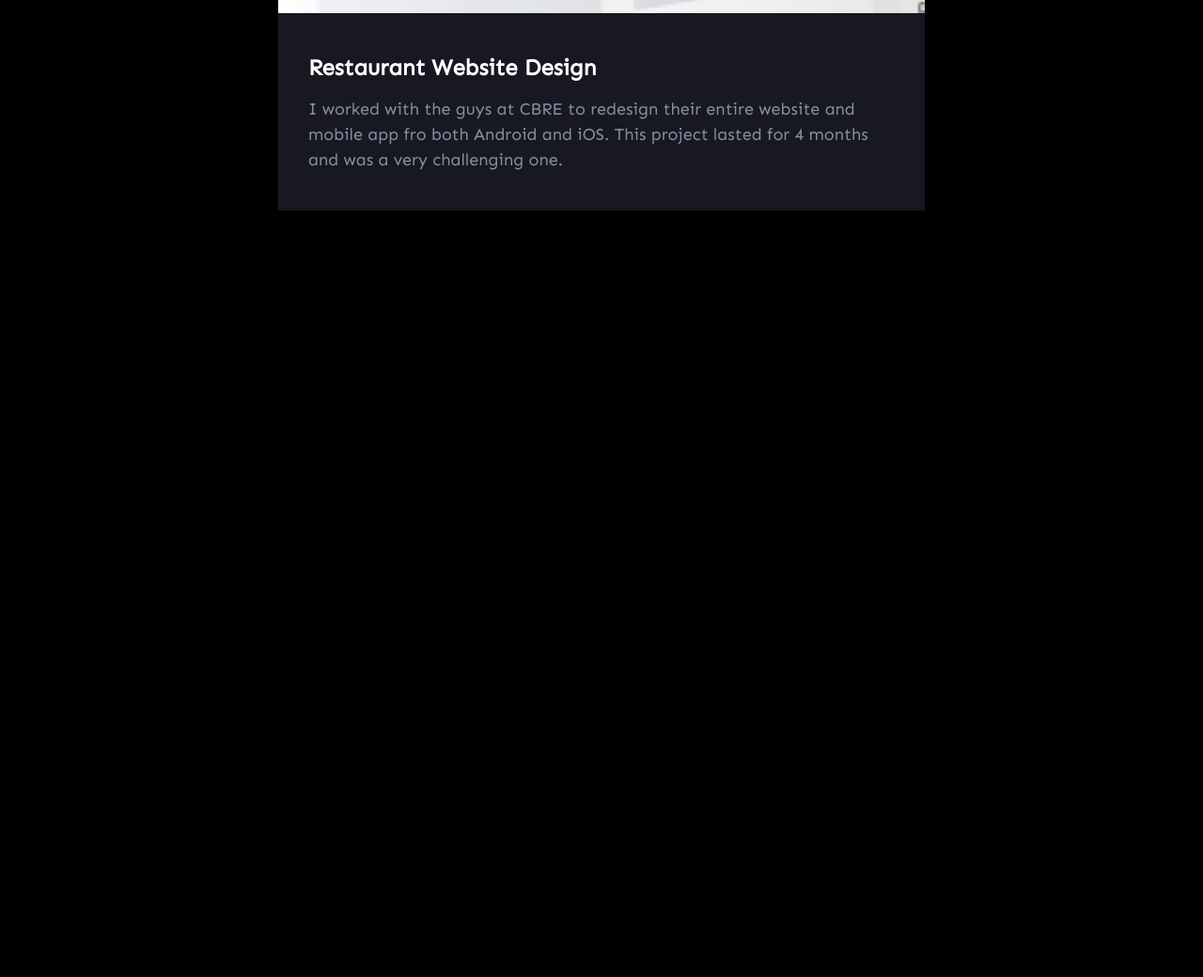
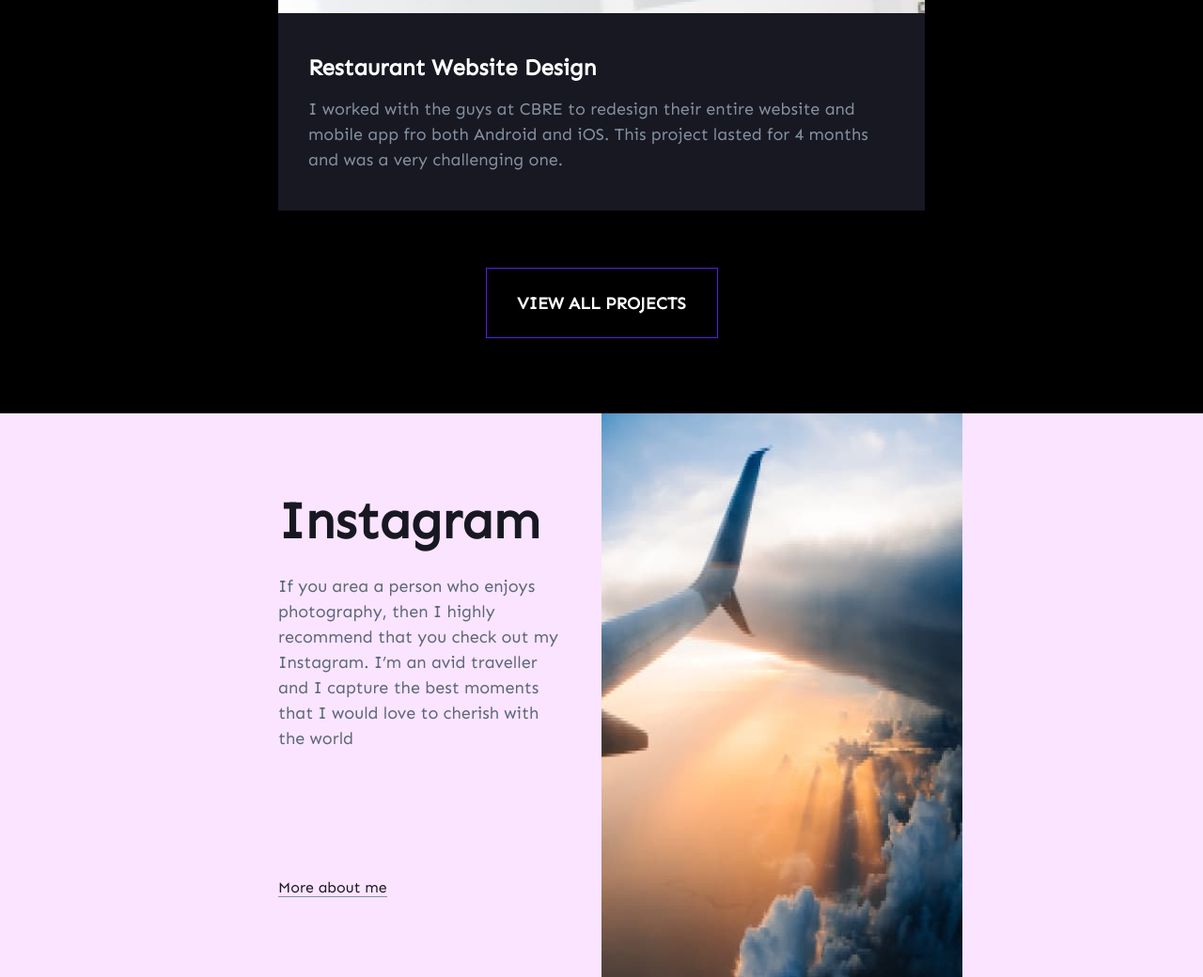
Before and after one commit to ruslankozenko/Robin.W-training, a plain HTML site: page index.html in a window 1280 px wide. Shown: the part 7038-8078 px from the top of the page at 94% size. Before the commit the page ends 7342 px from the top, so only its background shows below. Drawn offline with nearby package versions, Linux system fonts and the light colour scheme.

```diff
--- a/index.html
+++ b/index.html
@@ -352,7 +352,7 @@
                   <img
                     src="./images/projects/project1-mob.jpg"
                     alt="photo project"
-                    class=""
+                    class="projects-photo"
                   />
                 </picture>
                 <div class="work-text">
@@ -489,6 +489,53 @@
       </section>
 
       <!------ /Projects ------>
+
+      <!------ Instagram ------>
+
+      <section class="instagram-section">
+        <div class="instagram-container container">
+          <div class="instagram-text">
+            <h3 class="instagram-title">Instagram</h3>
+            <p class="instagram-description">
+              If you area a person who enjoys photography, then I highly
+              recommend that you check out my Instagram. I’m an avid traveller
+              and I capture the best moments that I would love to cherish with
+              the world
+            </p>
+            <a href="/" class="instagram-sending link">More about me</a>
+          </div>
+          <picture class="instagram-photo">
+            <source
+              srcset="
+                ./images/instagram/airwing-desk.jpg    1x,
+                ./images/instagram/airwing-desk@2x.jpg 2x
+              "
+              media="(min-width: 1440px)"
+            />
+            <source
+              srcset="
+                ./images/instagram/airwing-tab.jpg    1x,
+                ./images/instagram/airwing-tab@2x.jpg 2x
+              "
+              media="(min-width: 768px)"
+            />
+            <source
+              srcset="
+                ./images/instagram/airwing-mob.jpg    1x,
+                ./images/instagram/airwing-mob@2x.jpg 2x
+              "
+              media="(max-width: 767px)"
+            />
+            <img
+              src="./images/instagram/airwing-mob.jpg"
+              alt="photo airplane wing"
+              class="photo-instagram"
+            />
+          </picture>
+        </div>
+      </section>
+
+      <!------ /Instagram ------>
     </main>
   </body>
 </html>
--- a/styles.css
+++ b/styles.css
@@ -60,7 +60,7 @@ body {
 
 
 .container {
-    max-width: 375px;
+    max-width: 360px;
     margin: auto;
 }
 
@@ -329,10 +329,6 @@ body {
 
 /* ============== MOBILE PROJECTS ============== */
 
-.work-btn {
-    display: none;
-}
-
 .projects {
     padding-top: 64px;
     padding-bottom: 64px;
@@ -385,7 +381,71 @@ body {
     color: #8491a0;
 }
 
+.work-btn {
+    display: flex;
+    justify-content: space-evenly;
+    margin-top: 61px;
+}
+
+.projects-btn {
+    border: 1px solid #5221e6;
+    padding: 24px 32px;
+    width: 247px;
+    height: 75px;
+    font-weight: 700;
+    font-size: 18px;
+    line-height: 1.5;
+    text-transform: uppercase;
+    color: #fff;
+    background-color: #000;
+}
+
+.projects-btn:hover,
+.projects-btn:focus {
+    background-color: #5221e6;
+    border: 1px solid #fff;
+}
+
+.projects-worksheet {
+    margin: auto;
+}
+
 /* ============== /MOBILE PROJECTS ============== */
+
+/* ============== MOBILE INSTAGRAM ============== */
+
+.instagram-section {
+    background: #fbe4ff;
+}
+
+.instagram-text {
+    padding: 48px 20px;
+}
+
+.instagram-title {
+    font-weight: 700;
+    font-size: 32px;
+    color: #181823;
+    padding-bottom: 16px;
+}
+
+.instagram-description {
+    font-weight: 400;
+    font-size: 18px;
+    line-height: 1.5;
+    color: #5b6876;
+    padding-bottom: 126px;
+}
+
+.instagram-sending {
+    font-weight: 400;
+    font-size: 16px;
+    line-height: 1.5;
+    color: #181823;
+    border-bottom: 1px solid #8491a0;
+}
+
+/* ============== /MOBILE INSTAGRAM ============== */
 
 @media screen and (min-width: 768px) {
 
@@ -571,6 +631,30 @@ body {
 
 /* ============== /TABLET PROJECTS ============== */
 
+/* ============== TABLET INSTAGRAM ============== */
+
+.instagram-container {
+    display: flex;
+    align-items: center;
+    justify-content: space-between;
+}
+
+.instagram-text {
+    padding: 80px 40px;
+}
+
+.instagram-title {
+    font-size: 55px;
+    padding-bottom: 24px;
+}
+
+.instagram-description {
+    max-width: 304px;
+    padding-bottom: 133px;
+}
+
+/* ============== /TABLET INSTAGRAM ============== */
+
 }
 
 @media screen and (min-width: 1440px) {
@@ -717,31 +801,21 @@ body {
 }
 
 .work-btn {
-    display: flex;
-    justify-content: space-evenly;
     margin-top: 91px;
 }
 
-.projects-btn {
-    border: 1px solid #5221e6;
-    padding: 24px 32px;
-    width: 247px;
-    height: 75px;
-    font-weight: 700;
-    font-size: 18px;
-    line-height: 1.5;
-    text-transform: uppercase;
-    color: #fff;
-    background-color: #000;
+/* ============== /DESKTOP PROJECTS ============== */
+
+/* ============== DESKTOP INSTAGRAM ============== */
+
+.instagram-text {
+    padding: 120px 72px;
 }
 
-.projects-btn:hover,
-.projects-btn:focus {
-    background-color: #5221e6;
-    border: 1px solid #fff;
+.instagram-description {
+    max-width: 576px;
 }
 
-
-/* ============== /DESKTOP PROJECTS ============== */
+/* ============== /DESKTOP INSTAGRAM ============== */
 
 }
```
Also changed, not shown: images/instagram/airwing-desk.jpg (added), images/instagram/airwing-desk@2x.jpg (added), images/instagram/airwing-mob.jpg (added), images/instagram/airwing-mob@2x.jpg (added), images/instagram/airwing-tab.jpg (added), images/instagram/airwing-tab@2x.jpg (added).
